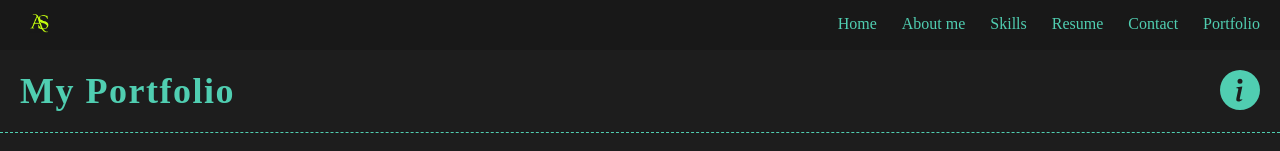
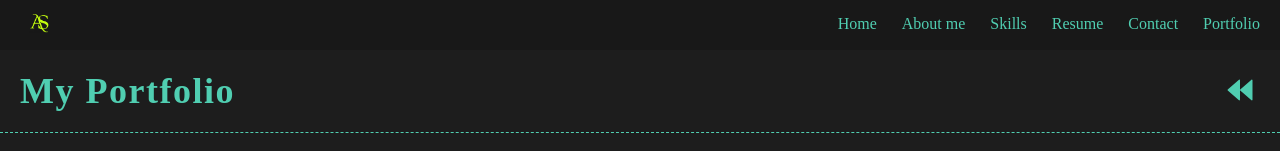
Before and after one commit to Rohithchowk/Skribbleit_game, a React (Create React App) app: page /portfolio in a window 1280 px wide. Shown: the top 151 px of the page. Built offline with nearby package versions, Linux system fonts and the light colour scheme.

Commit message:
icon of each page updated other than about

```diff
--- a/src/Containers/Contact/index.jsx
+++ b/src/Containers/Contact/index.jsx
@@ -1,6 +1,6 @@
 import React from "react";
 import PageHeaderContent from '../../Components/PageHeaderContainer/index'
-import { BsInfoCircleFill } from "react-icons/bs";
+import { BiSolidContact } from "react-icons/bi";
 import { Animate } from "react-simple-animate";
 import "./style.css";
 
@@ -9,7 +9,7 @@ const Contact = () => {
     <section id="contact" className="contact">
       <PageHeaderContent
         HeaderText="My Contact"
-        icon={<BsInfoCircleFill color="#50ceb1" size={40} />}
+        icon={<BiSolidContact color="#50ceb1" size={40} />}
       />
       <div className="contact__content">
         <Animate
--- a/src/Containers/Portfolio/index.jsx
+++ b/src/Containers/Portfolio/index.jsx
@@ -1,4 +1,4 @@
-import {BsInfoCircleFill} from 'react-icons/bs';
+import {AiFillBackward} from 'react-icons/ai';
 import PageContainer from "../../Components/PageHeaderContainer";
 import {portfolioData} from '../../utils/PortfolioData';
 import {filterData} from '../../utils/PortfolioData';
@@ -19,7 +19,7 @@ console.log(filterItems);
         <section id="portfolio" className="portfolio">
         <PageContainer
         HeaderText="My Portfolio"
-        icon={<BsInfoCircleFill color="#50ceb1" size={40}/>}
+        icon={<AiFillBackward color="#50ceb1" size={40}/>}
         />
         <div className="portfolio__content">
             <ul className='portfolio__content__filter'>
--- a/src/Containers/Resume/index.jsx
+++ b/src/Containers/Resume/index.jsx
@@ -1,6 +1,6 @@
 import React from "react";
 import PageContainer from "../../Components/PageHeaderContainer/index";
-import { BsInfoCircleFill } from "react-icons/bs";
+import { BsPeopleFill } from "react-icons/bs";
 import {
   VerticalTimeline,
   VerticalTimelineElement,
@@ -15,7 +15,7 @@ const Resume = () => {
     <section id="resume" className="resume">
       <PageContainer
                 HeaderText="My Resume"
-                icon={<BsInfoCircleFill color="#50ceb1" size={40} />}
+                icon={<BsPeopleFill color="#50ceb1" size={40} />}
             />
       <div className="timeline">
         <div className="timeline__experience">
--- a/src/Containers/Skills/index.jsx
+++ b/src/Containers/Skills/index.jsx
@@ -1,4 +1,4 @@
-import { BsInfoCircleFill } from 'react-icons/bs';
+import { GiSkills } from 'react-icons/gi';
 import PageContainer from "../../Components/PageHeaderContainer";
 import { skillsData } from '../../utils/SkillsInfo';
 import { Animate } from 'react-simple-animate';
@@ -10,7 +10,7 @@ const Skills = () => {
         <section id="skills" className="skills">
             <PageContainer
                 HeaderText="My Skills"
-                icon={<BsInfoCircleFill color="#50ceb1" size={40} />}
+                icon={<GiSkills color="#50ceb1" size={40} />}
             />
             <div className='skills__content-wrapper'>
                 {
```
